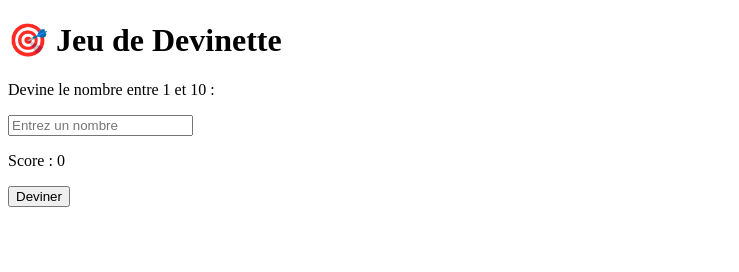
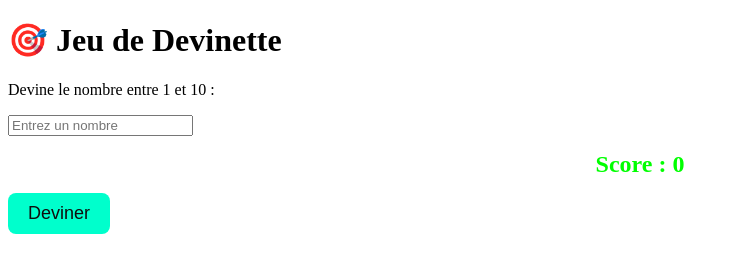
Before and after one commit to Olka-Ice/ICEprojet-, a plain HTML site: page Jeu.html in a window 1280 px wide. Shown: the whole page, without its empty margins (0-739 px from the left). Drawn offline with Linux system fonts and the light colour scheme.

Commit message:
Add styles for score and button in Jeu.html
Added CSS styles for score display and button.

```diff
--- a/Jeu.html
+++ b/Jeu.html
@@ -4,7 +4,31 @@
   <meta charset="UTF-8">
   <meta name="viewport" content="width=device-width, initial-scale=1.0">
   <title>Jeu de Devinette</title>
-</head>
+<style>
+  #score {
+    font-size: 24px;       /* Taille plus grande */
+    font-weight: bold;      /* Texte en gras */
+    color: #00ff00;         /* Vert lumineux */
+    margin: 15px 0;         /* Espace au-dessus et en dessous */
+    text-align: center;     /* Centré horizontalement */
+  }
+
+  /* Tu peux aussi styliser le bouton pour qu’il soit plus joli */
+  button {
+    background-color: #00ffcc;
+    color: #0e0e0e;
+    border: none;
+    padding: 10px 20px;
+    border-radius: 8px;
+    font-size: 18px;
+    cursor: pointer;
+    transition: 0.3s;
+  }
+
+  button:hover {
+    background-color: #00cc99;
+  }
+</style>
 <body>
   <h1>🎯 Jeu de Devinette</h1>
   <p>Devine le nombre entre 1 et 10 :</p>
```
